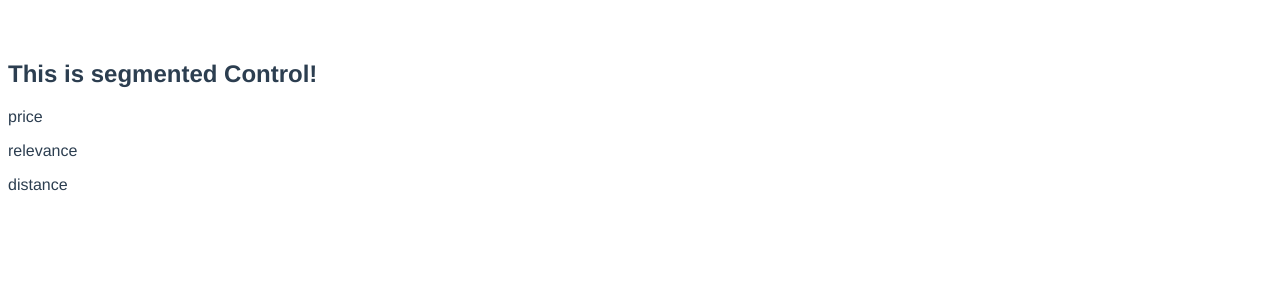
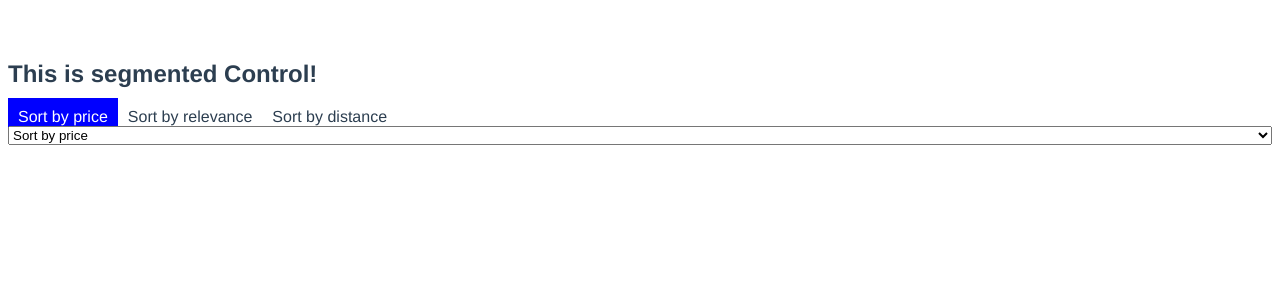
Before and after one commit to libsyz/vue-loops, a Vue app: page / in a window 1280 px wide. Shown: the top 300 px of the page. Built offline with nearby package versions, Linux system fonts and the light colour scheme.

Commit message:
data passing working correctly

```diff
--- a/src/components/SegmentedControl.vue
+++ b/src/components/SegmentedControl.vue
@@ -1,10 +1,25 @@
 <template>
   <div class="root">
     <h2> This is segmented Control! </h2>
-      <p :key="item" v-for="item in searchFilters">
-        {{ item }}
-      </p>
-
+      <div v-on:click="activeThis(item)"
+           class="control"
+           :class="{ active : activeFilter == item }"
+           :key="item"
+           v-for="item in searchFilters">
+        {{ `Sort by ${item}` }}
+      </div>
+      <form action="">
+        <select name="segmented"
+                class="selection"
+                v-model="activeFilter"
+                id="">
+          <option v-for="item in searchFilters"
+                  :key="item"
+                  :value="item">
+            {{ `Sort by ${item}` }}
+          </option>
+        </select>
+      </form>
   </div>
 </template>
 
@@ -14,13 +29,42 @@ export default {
   props: {
     filters: Array
   },
+  methods: {
+    activeThis(item) {
+      this.activeFilter = item;
+    }
+  },
   data: function() {
-    return { searchFilters: this.filters };
+    return {
+      searchFilters: this.filters,
+      activeFilter: this.filters[0] };
+  },
+  computed: {
+    upcase(str) {
+      return str.toUpperCase();
+    }
   }
 }
 </script>
 
 <!-- Add "scoped" attribute to limit CSS to this component only -->
 <style scoped>
+  .active {
+    color: #fff;
+    background-color: blue !important;
+  }
 
+  .control {
+    padding: 10px 10px;
+    background-color: #fff;
+    display: inline;
+  }
+
+  .control:hover {
+    cursor: pointer;
+  }
+
+  .selection {
+    width: 100%;
+  }
 </style>
```
Also changed, not shown: 1 other file (tests, documents, lock files or other folders).
